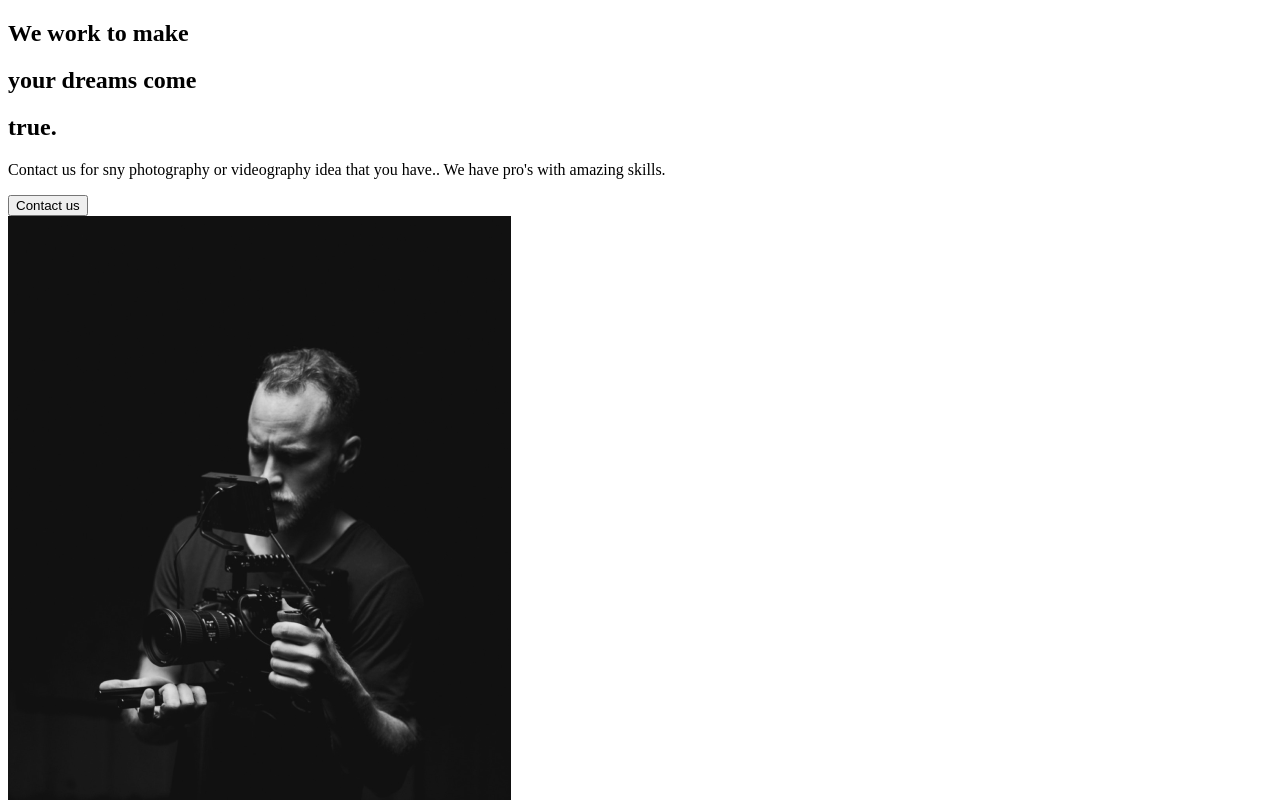
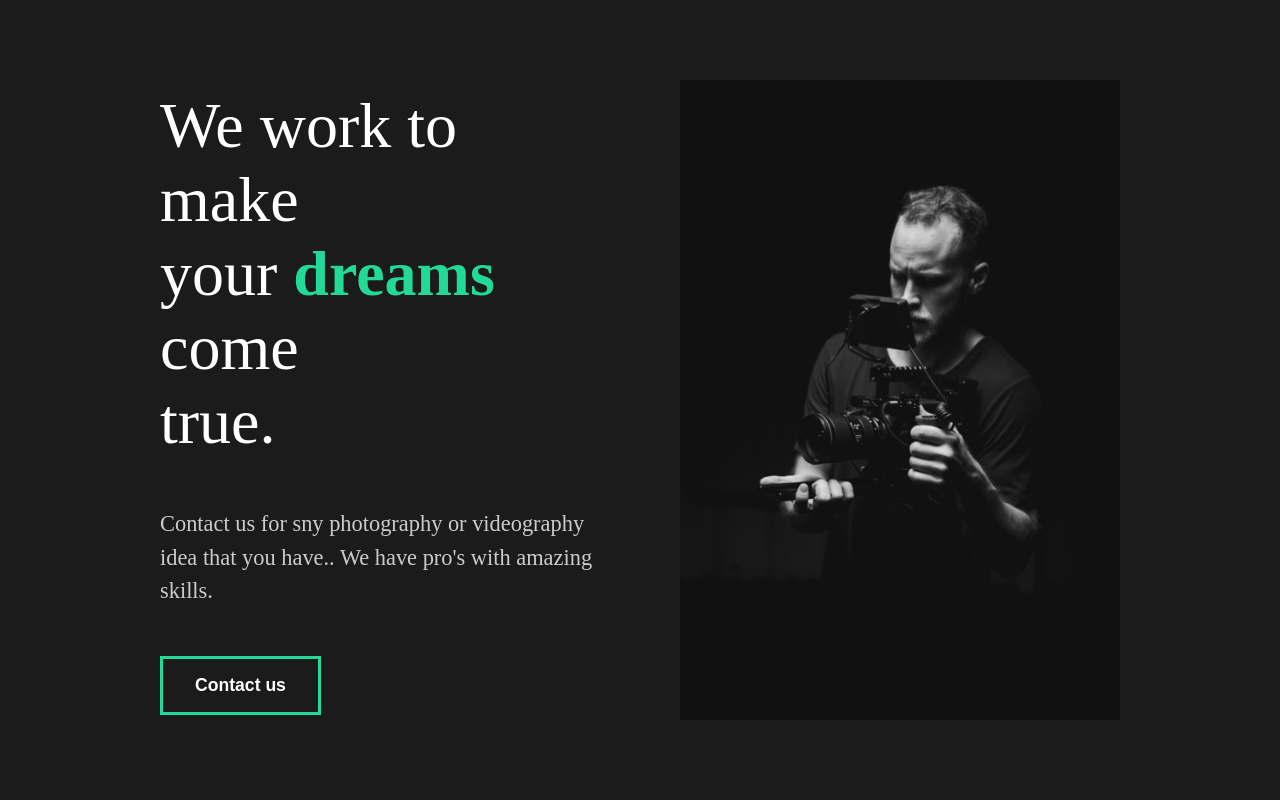
Before and after one commit to CliffordMorin/React-Portfolio, a React (Create React App) app: page / in a window 1280 px wide. Shown: the top 800 px of the page. Built offline with nearby package versions, Linux system fonts and the light colour scheme.

Commit message:
4. STyled about section

```diff
--- a/package.json
+++ b/package.json
@@ -9,6 +9,7 @@
     "react": "^17.0.2",
     "react-dom": "^17.0.2",
     "react-scripts": "4.0.3",
+    "styled-components": "^5.3.0",
     "web-vitals": "^1.0.1"
   },
   "scripts": {
--- a/src/App.js
+++ b/src/App.js
@@ -1,11 +1,14 @@
 import React from 'react';
+//Global Style
+import GlobalStyle from './components/GlobalStyle'
 //Import Pages
 import AboutUs from './pages/AboutUs'
 
 function App() {
   return (
     <div className="App">
-     <AboutUs/>
+      <GlobalStyle />
+     <AboutUs />
     </div>
   );
 }
--- a/src/components/AboutSection.js
+++ b/src/components/AboutSection.js
@@ -1,32 +1,66 @@
 import React from "react";
-import home1 from '../img/home1.png';
+import home1 from "../img/home1.png";
+//Styled
+import styled from "styled-components";
 
 const AboutSection = () => {
   return (
-    <div>
-      <div className="description">
+    <StyledAbout>
+      <StyledDescription>
         <div className="title">
-          <div className="hide">
+          <StyledHide>
             <h2>We work to make</h2>
-          </div>
-          <div className="hide">
+          </StyledHide>
+          <StyledHide>
             <h2>
               your <span>dreams</span> come
             </h2>
-          </div>
-          <div className="hide">
+          </StyledHide>
+          <StyledHide>
             <h2>true.</h2>
-          </div>
+          </StyledHide>
         </div>
         <p>
           Contact us for sny photography or videography idea that you have.. We
           have pro's with amazing skills.
         </p>
         <button>Contact us</button>
-      </div>
-      <img src={home1} alt="guy with camera" />
-    </div>
+      </StyledDescription>
+      <StyledImage>
+        <img src={home1} alt="guy with camera" />
+      </StyledImage>
+    </StyledAbout>
   );
 };
 
+//Styled Components
+const StyledAbout = styled.div`
+  min-height: 90vh;
+  display: flex;
+  align-items: center;
+  justify-content: space-between;
+  padding: 5rem 10rem;
+  color: white;
+`;
+const StyledDescription = styled.div`
+  flex: 1;
+  padding-right: 5rem;
+  h2 {
+    font-weight: lighter;
+  }
+`;
+const StyledImage = styled.div`
+  flex: 1;
+  overflow: hidden;
+  img{
+    width: 100%;
+    height: 80vh;
+    object-fit: cover;
+  }
+`;
+
+const StyledHide = styled.div`
+  overflow: hidden;
+`
+
 export default AboutSection;
--- /dev/null
+++ b/src/components/GlobalStyle.js
@@ -0,0 +1,57 @@
+import {createGlobalStyle} from 'styled-components';
+
+const GlobalStyle = createGlobalStyle`
+
+*{
+    margin: 0;
+    padding: 0;
+    box-sizing: border-box;
+}
+
+body{
+    background: #1b1b1b;
+
+}
+
+button{
+    font-weight: bold;
+    font-size: 1.1rem;
+    cursor: pointer;
+    padding: 1rem 2rem;
+    border: 3px solid #23d997;
+    background: transparent;
+    color: white;
+    transition: all 0.5s ease;
+    &:hover{
+        background-color: #23d997;
+        color: white;
+    }
+}
+
+h2{
+        font-weight: lighter;
+        font-size: 4rem;
+    }
+    h3{
+        color: white;
+    }
+    h4{
+        font-weight: bold;
+    }
+    a{
+        font-size: 1.1rem;
+    }
+    span{
+        font-weight: bold;
+        color: #23d997;
+    }
+    p{
+        padding: 3rem 0rem;
+        color: #ccc;
+        font-size: 1.4rem;
+        line-height: 150%;
+    }
+
+`;
+
+export default GlobalStyle
```
Also changed, not shown: 1 other file (tests, documents, lock files or other folders).
